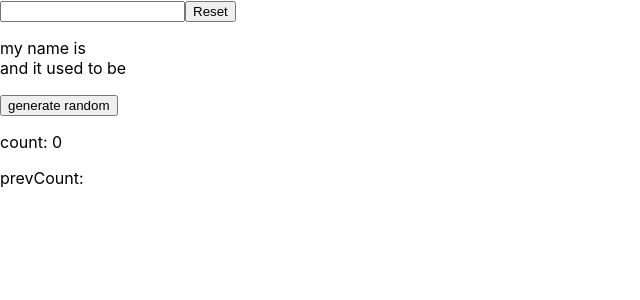
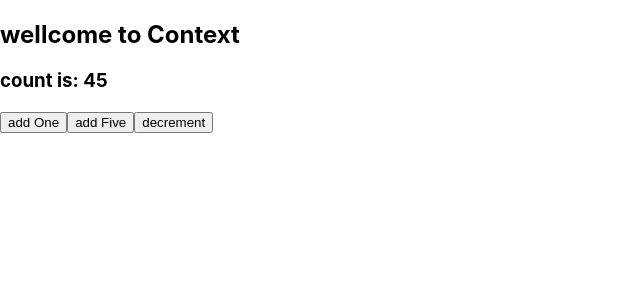
Before and after one commit to elhambanan/ReactShoppingCart, a React (Create React App) app: page / in a window 1280 px wide. Shown: the top 300 px of the page, without its empty margins (0-640 px from the left). Built offline with nearby package versions, Linux system fonts and the light colour scheme.

Commit message:
add context

```diff
--- a/src/App.js
+++ b/src/App.js
@@ -14,7 +14,12 @@ import ParentComp from './components/PureMemoComp/ParentComp';
 import ClassRef from './components/ref/ClassRef';
 import FuncttionalRef from './components/ref/FunctionalRef';
 import UseRef from './components/ref/UseRef';
+import CounterProvider from './components/Context/CounterProvider';
+import CounterOne from './components/Context/CounterOne';
 
+
+export const UserContext = React.createContext();
+export const WebsiteContext = React.createContext();
 class App extends Component {
   constructor(props) {
     super(props)
@@ -99,7 +104,12 @@ shouldComponentUpdate(nextProps, nextState){
 
     return (
       <>
-      <UseRef />
+        <CounterProvider>
+          <h2>wellcome to Context</h2>
+          <CounterOne/>
+        </CounterProvider>
+
+            {/* <UseRef /> */}
             {/* <ClassRef />
             <FuncttionalRef /> */}
 
--- /dev/null
+++ b/src/components/Context/CounterOne.js
@@ -0,0 +1,24 @@
+import { useCount, useCountAction } from "./CounterProvider";
+// import { CounterContext, CounterContextDispacher } from "./CounterProvider";
+
+const CounterOne = () => {
+    // const count = useContext(CounterContext); //state
+    // const setCount = useContext(CounterContextDispacher); //setState
+
+    const count = useCount();
+    const {addOne, addFive, decrement} = useCountAction();
+
+    // const addOne = (prevCount) => {setCount(prevCount+1) }
+    // const addFive = (prevCount) => {setCount(prevCount+5)}
+    return (
+        <div>
+            <h3>count is: {count}</h3>
+            <button onClick={addOne}>add One</button>
+            <button onClick={addFive}>add Five</button>
+            <button onClick={decrement}>decrement</button>
+
+        </div>
+     );
+}
+
+export default CounterOne;
--- /dev/null
+++ b/src/components/Context/CounterProvider.js
@@ -0,0 +1,35 @@
+import React, { useContext, useState } from "react";
+
+const CounterContext = React.createContext(); //state
+const CounterContextDispacher = React.createContext(); //setState
+
+const CounterProvider = ({children}) => {
+    const [count, setCount]= useState(45)
+    return (
+        <CounterContext.Provider value={count}>
+            <CounterContextDispacher.Provider value={setCount}>
+                 {children}
+            </CounterContextDispacher.Provider>
+        </CounterContext.Provider>
+     );
+}
+
+export default CounterProvider;
+
+// custom Hook for context:
+export const useCount = () => useContext(CounterContext);
+
+export const useCountAction = () => {
+    const setCount = useContext(CounterContextDispacher);
+    const addOne = () =>{
+        setCount((prevCount) => prevCount + 1)
+    }
+    const addFive = () => {
+        setCount((prevCount) => prevCount + 5)
+    }
+    const decrement = () => {
+        setCount((prevCount) => prevCount - 1)
+    }
+
+    return {addOne, addFive, decrement}
+}
--- a/src/components/NavBar/NavBar.js
+++ b/src/components/NavBar/NavBar.js
@@ -1,7 +1,14 @@
-import styles from "./navBar.module.css"
+import { useContext } from "react";
+import { UserContext, WebsiteContext } from "../../App";
+import styles from "./navBar.module.css";
+
 
 const NavBar = ({totalItems}) => {
-    console.log("Navbar.js render")
+    // console.log("Navbar.js render")
+    const website = useContext(WebsiteContext);
+    const user = useContext(UserContext);
+
+    console.log(website,user)
     return (
         <header className={styles.navbar}>
             <h3>My Shopping-Center</h3>
--- a/src/components/Product/Product.js
+++ b/src/components/Product/Product.js
@@ -1,15 +1,20 @@
 import styles from "./product.module.css";
 import { BiTrash } from "react-icons/bi";
-import { useEffect } from "react";
+import { useContext, useEffect } from "react";
+import { UserContext, WebsiteContext } from "../../App";
 
 
 const Product = ({product,onChange,onDecrement,onIncrement,onDelete}) => {
-    console.log("Product.js render");
+    // console.log("Product.js render");
     // CDM + CDU + CWUM (class component) :useEffect()(functional component)
 
     useEffect(() => {
         console.log("Product.js useEffect")
-    })
+    },[])
+
+    const user = useContext(UserContext);
+    const website = useContext(WebsiteContext);
+    console.log(user, website)
     return (
         <div className={styles.product}>
 
--- a/src/components/ProductList/ProductList.js
+++ b/src/components/ProductList/ProductList.js
@@ -3,12 +3,13 @@ import Product from '../Product/Product';
 import styles from "./productList.module.css"
 
 class ProductList extends Component {
-    componentDidUpdate(prevProps, prevState){
-        console.log("PruductList.js componentDidUpdate");
-        if(prevProps.products !== this.props.products){
-            // some AJAX call => and gets new data
-        }
-      }
+    // componentDidUpdate(prevProps, prevState){
+    //     console.log("PruductList.js componentDidUpdate");
+    //     if(prevProps.products !== this.props.products){
+    //         // some AJAX call => and gets new data
+    //     }
+    //   }
+
 
     renderProduct = () => {
         const {products,onChange,onDecrement,onIncrement,onRemove} = this.props;
```
Lines whose indentation alone changed are shown as unchanged.
